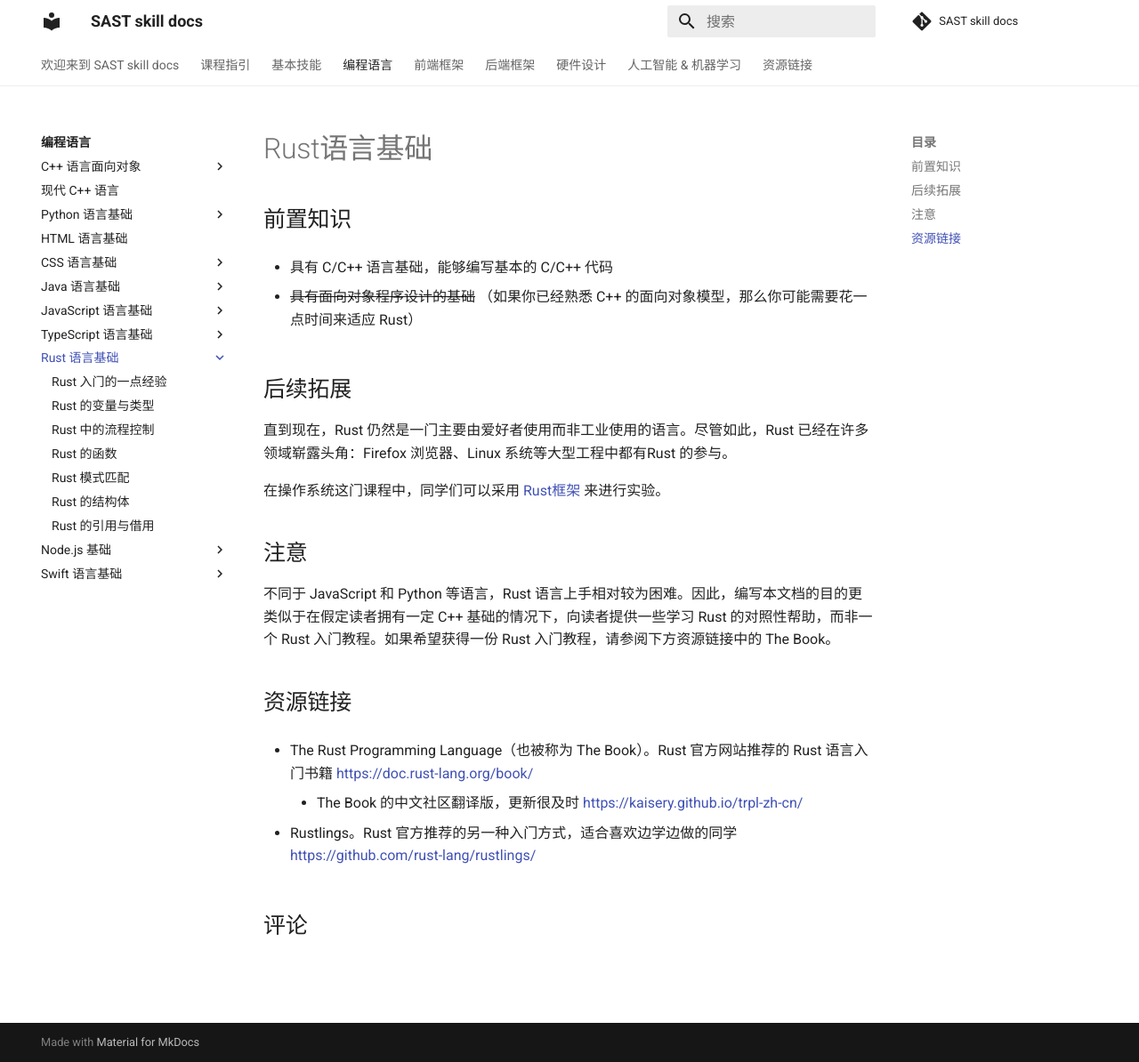
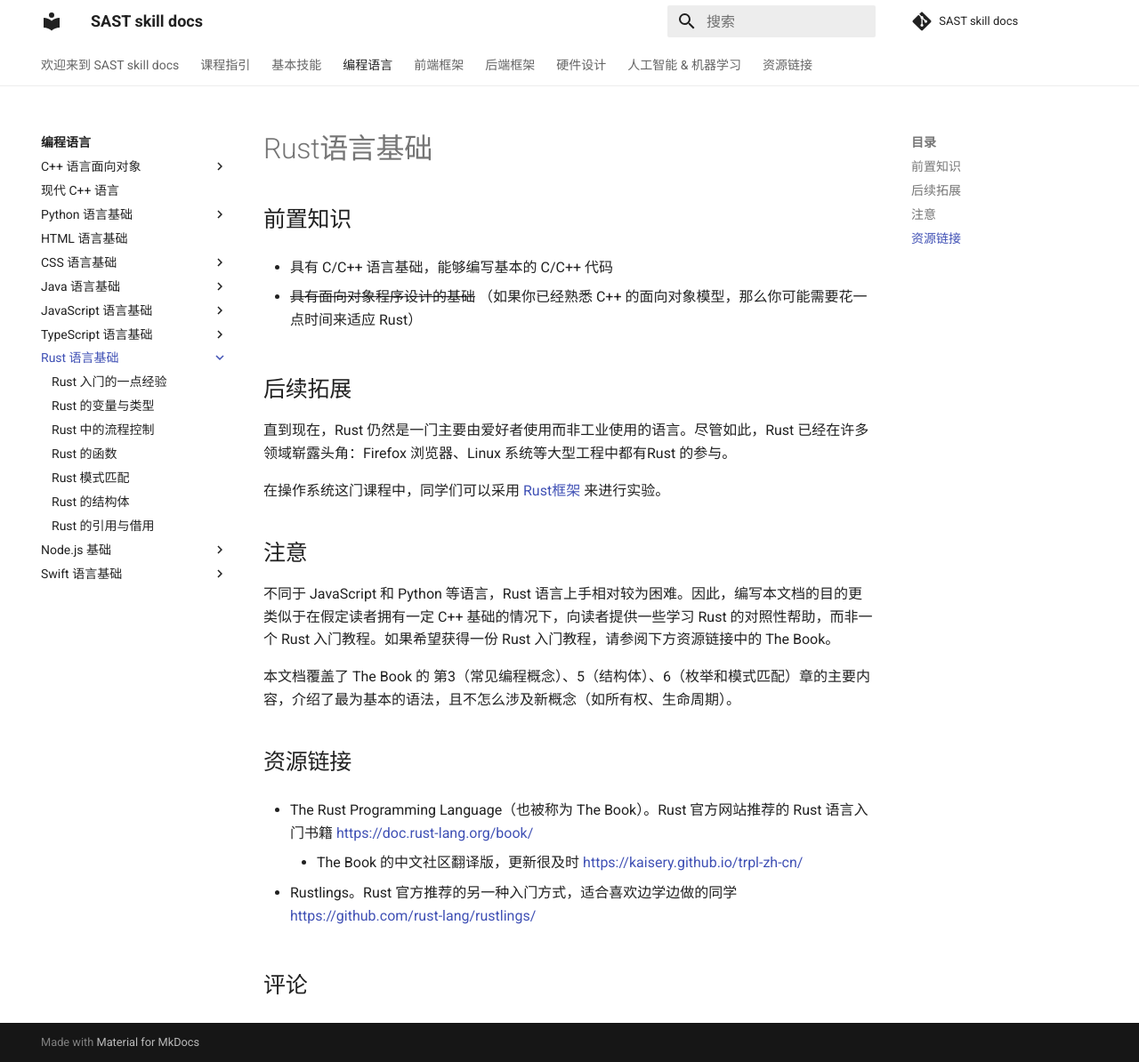
Before and after one commit to SAST-skill-docers/sast-skill-docs, an MkDocs documentation site: the page built from docs/languages/rust/index.md, in a window 1280 px wide and 1194 px high. Shown: the whole window at 89% size. Built offline with MkDocs 1.6.1 and Material for MkDocs 9.7.7, drawn with Linux system fonts in a browser that asks for light colours; comment, search, counter and statistics services are not loaded.

Commit message:
Update index

```diff
--- a/docs/languages/rust/index.md
+++ b/docs/languages/rust/index.md
@@ -16,6 +16,8 @@
 
 不同于 JavaScript 和 Python 等语言，Rust 语言上手相对较为困难。因此，编写本文档的目的更类似于在假定读者拥有一定 C++ 基础的情况下，向读者提供一些学习 Rust 的对照性帮助，而非一个 Rust 入门教程。如果希望获得一份 Rust 入门教程，请参阅下方资源链接中的 The Book。
 
+本文档覆盖了 The Book 的 第3（常见编程概念）、5（结构体）、6（枚举和模式匹配）章的主要内容，介绍了最为基本的语法，且不怎么涉及新概念（如所有权、生命周期）。
+
 ## 资源链接
 
 - The Rust Programming Language（也被称为 The Book）。Rust 官方网站推荐的 Rust 语言入门书籍 https://doc.rust-lang.org/book/
```
